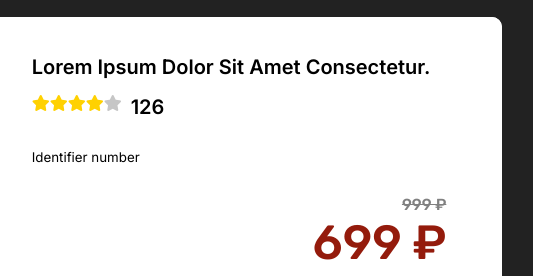
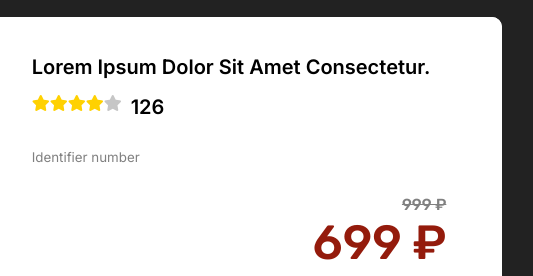
Before and after one commit to Nikko-22/Product__Card, a plain HTML site: page index.html in a window 1280 px wide. Shown: the part 222-498 px from the top of the page, 518-1051 px from the left. Drawn offline with Linux system fonts and the light colour scheme.

Commit message:
Update styles.css

```diff
--- a/styles.css
+++ b/styles.css
@@ -131,6 +131,10 @@ body {
     margin-top: 30px;
   }
 
+  & small{
+    color: #808080;
+  }
+
   & i {
     color: #ffd101;
   }
```
